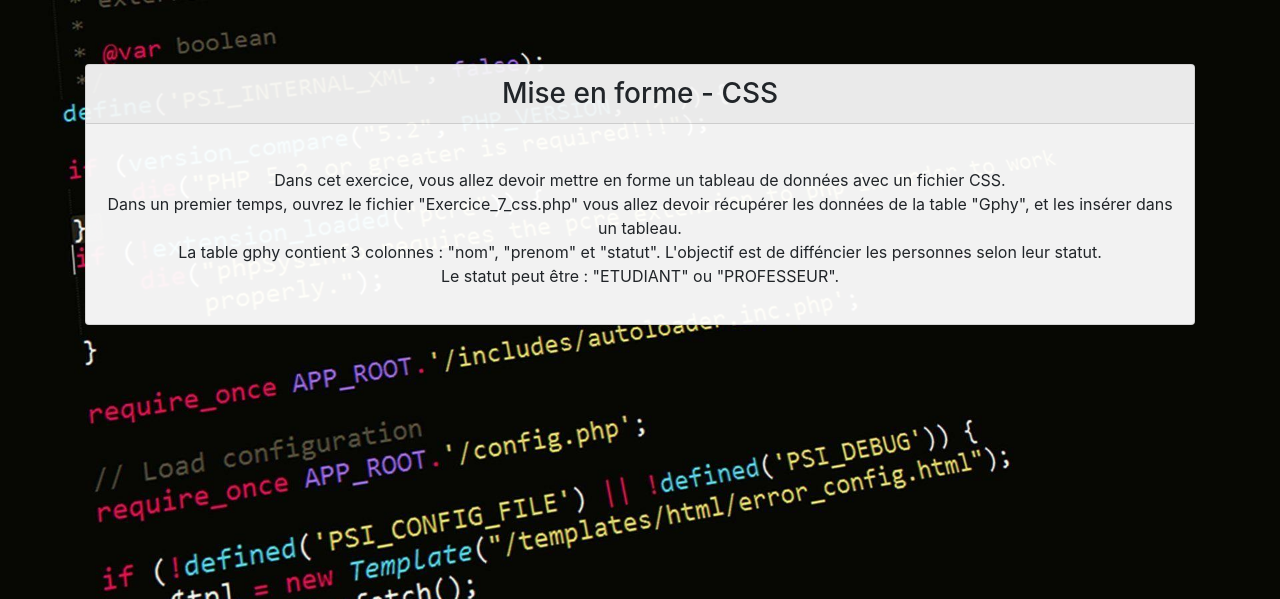
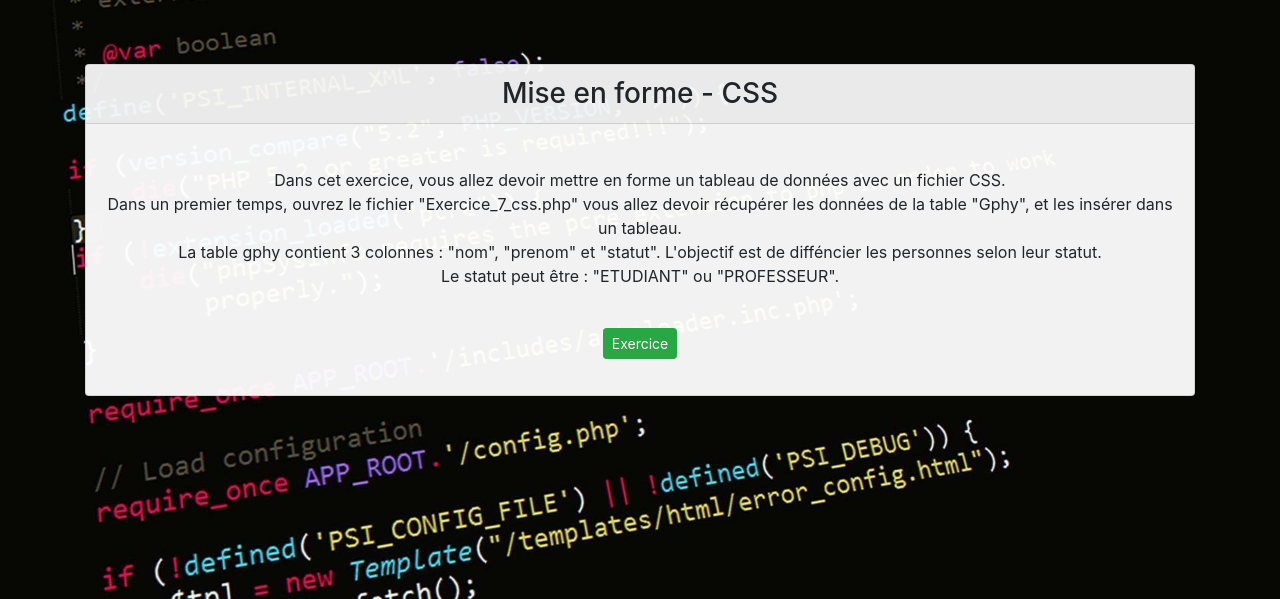
Before and after one commit to DylanMielot/FormationFormateur, a PHP site: page /Pages/css.php in a window 1280 px wide. Shown: the top 599 px of the page. Run offline with PHP 8.4, Linux system fonts and the light colour scheme.

Commit message:
mise en page ex7

```diff
--- a/Pages/css.php
+++ b/Pages/css.php
@@ -24,6 +24,10 @@
                         <br>
                         Le statut peut être : "ETUDIANT" ou "PROFESSEUR".
                         <br>
+                        <br>
+                        <div style='margin:15px'>
+                            <a class='btn btn-sm btn-success' href='../Exercices/Exercice_7_css.php'> Exercice </a>
+                        </div>
                     </p>
                 </div>
             </div>
```
